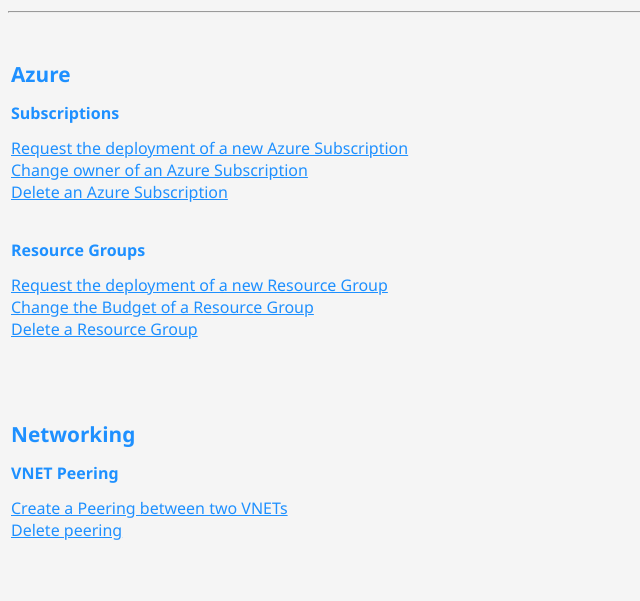
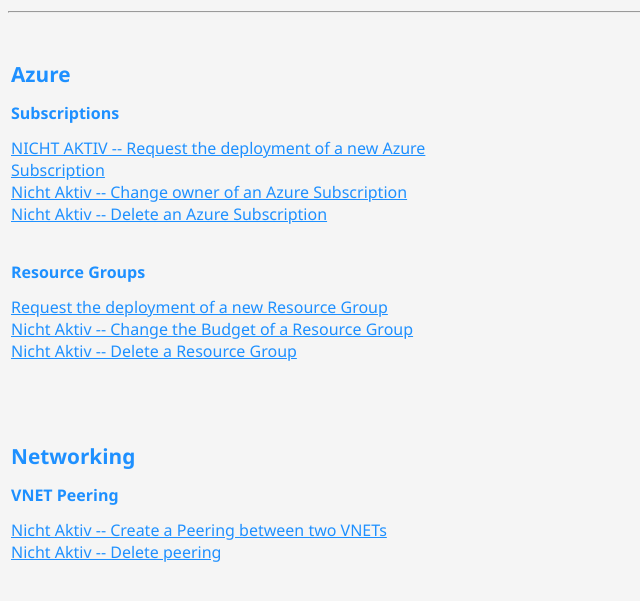
Before and after one commit to sfaeh/weu-co-aps-portal-01, a plain HTML site: page Index.html in a window 1280 px wide. Shown: the part 75-676 px from the top of the page, without its empty margins (0-640 px from the left). Drawn offline with Linux system fonts and the light colour scheme.

```diff
--- a/Index.html
+++ b/Index.html
@@ -136,19 +136,19 @@
                 <br>
                 <h1>Azure</h1>
                 <h2>Subscriptions</h2>
-                <a href="SOL0001-AzureSubscriptionNew.html">Request the deployment of a new Azure Subscription</a><br>
-                <a href="Dummy.html">Change owner of an Azure Subscription</a><br>
-                <a href="Dummy.html">Delete an Azure Subscription</a><br><br>
+                <a href="SOL0001-AzureSubscriptionNew.html">NICHT AKTIV -- Request the deployment of a new Azure Subscription</a><br>
+                <a href="Dummy.html">Nicht Aktiv -- Change owner of an Azure Subscription</a><br>
+                <a href="Dummy.html">Nicht Aktiv -- Delete an Azure Subscription</a><br><br>
 
                 <h2>Resource Groups</h2>
                 <a href="SOL0011-ResourceGroupNew.html">Request the deployment of a new Resource Group</a><br>
-                <a href="Dummy.html">Change the Budget of a Resource Group</a><br>
-                <a href="Dummy.html">Delete a Resource Group</a><br><br><br><br>
+                <a href="Dummy.html">Nicht Aktiv -- Change the Budget of a Resource Group</a><br>
+                <a href="Dummy.html">Nicht Aktiv -- Delete a Resource Group</a><br><br><br><br>
 
                 <h1>Networking</h1>
                 <h2>VNET Peering</h2>
-                <a href="SOL0055-NetworkVnetPeeringNew.html">Create a Peering between two VNETs</a><br>
-                <a href="Dummy.html">Delete peering</a><br><br>
+                <a href="SOL0055-NetworkVnetPeeringNew.html">Nicht Aktiv -- Create a Peering between two VNETs</a><br>
+                <a href="Dummy.html">Nicht Aktiv -- Delete peering</a><br><br>
             </td>
         </tr>
     </table>
```
Also changed, not shown: SOL0011-ResourceGroupNew.html (+4 -6 lines).
